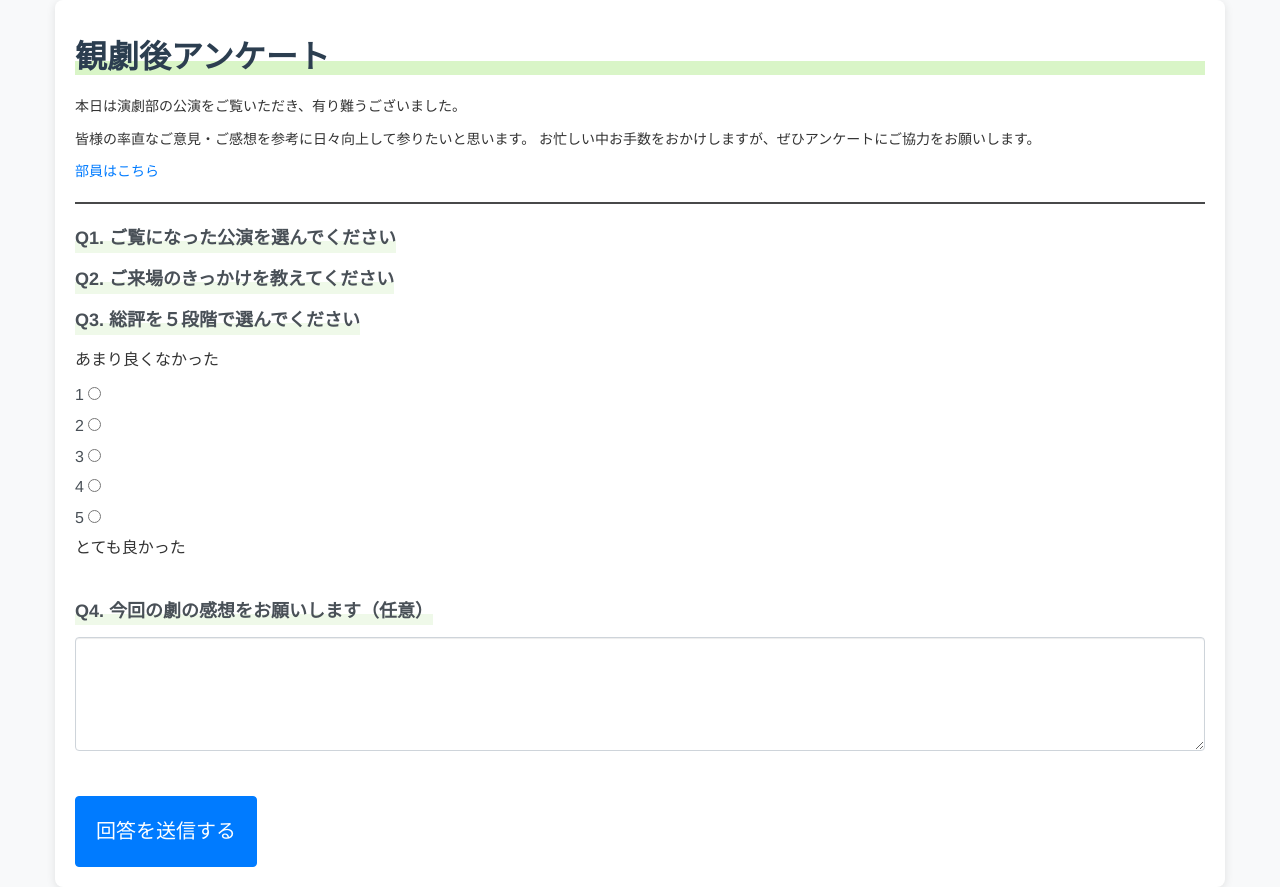
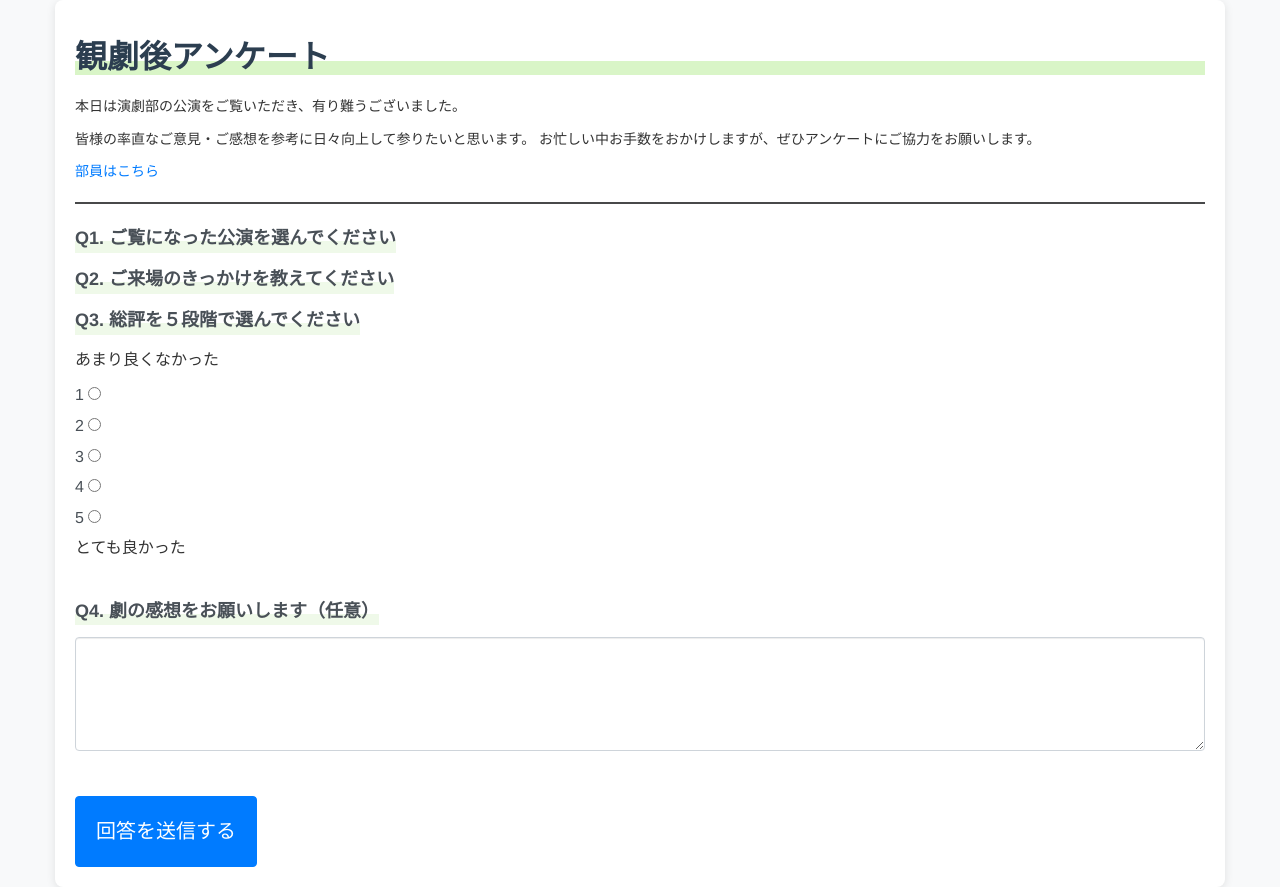
Before and after one commit to TomokiiIshiii/DramaclubQuestionnaire, a Flask app: page / in a window 1280 px wide. Run offline with Flask 3, Linux system fonts and the light colour scheme; data that the repository does not hold is empty; some libraries are stand-ins or nearby versions.

Commit message:
文章短縮

```diff
--- a/templates/index.html
+++ b/templates/index.html
@@ -74,7 +74,7 @@
         <br>
 
         <div class="mb-3">
-            <label for="feedback" class="form-label question">Q4. 今回の劇の感想をお願いします（任意）</label>
+            <label for="feedback" class="form-label question">Q4. 劇の感想をお願いします（任意）</label>
             <textarea class="form-control" id="feedback" name="feedback" rows="4" ></textarea>
         </div>
         <br>
```
